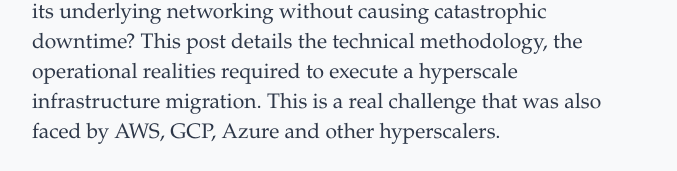
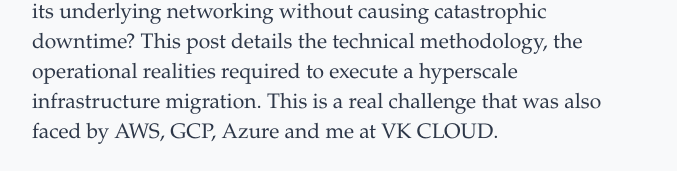
Before and after one commit to IlyaNyrkov/IlyaNyrkov.github.io, a Jekyll site: the page built from _posts/2026-04-27-migrating-200-000-network-ports.md, in a window 1280 px wide and 900 px high. Shown: the part 706-877 px from the top of the window, without its empty margins (128-805 px from the left). Built offline with Jekyll 4.4.1, drawn with Linux system fonts in a browser that asks for light colours; some web fonts are replaced; some of the changed text lies outside the part shown.

Commit message:
slight updates in port migration article

```diff
--- a/_posts/2026-04-27-migrating-200-000-network-ports.md
+++ b/_posts/2026-04-27-migrating-200-000-network-ports.md
@@ -3,7 +3,7 @@
 title: "Migrating 200,000 Network Ports: How to Swap SDNs in a Live Public Cloud"
 ---
 
-In my [previous post](/2026/04/17/surviving-200k-ports-why-openstack-neutron-breaks-at-hyperscale.md), I provided an  analysis on why legacy Software-Defined Networking (SDN) architectures like OpenStack Neutron break at hyperscale and why we need to replace them. However, architecting and deploying a modern SDN is only half the solution. The second half is the migration itself. How do you take a live public cloud with over 160,000 running VMs, 3,000 bare metal hypervisors and roughly 200,000 virtual ports, and replace its underlying networking without causing catastrophic downtime? This post details the technical methodology, the operational realities required to execute a hyperscale infrastructure migration. This is a real challenge that was also faced by AWS, GCP, Azure and other hyperscalers.
+In my [previous post](/2026/04/17/surviving-200k-ports-why-openstack-neutron-breaks-at-hyperscale.md), I provided an  analysis on why legacy Software-Defined Networking (SDN) architectures like OpenStack Neutron break at hyperscale and why we need to replace them. However, architecting and deploying a modern SDN is only half the solution. The second half is the migration itself. How do you take a live public cloud with over 160,000 running VMs, 3,000 bare metal hypervisors and roughly 200,000 virtual ports, and replace its underlying networking without causing catastrophic downtime? This post details the technical methodology, the operational realities required to execute a hyperscale infrastructure migration. This is a real challenge that was also faced by AWS, GCP, Azure and me at VK CLOUD.
 
 To be clear, migrating an environment of this size is a massive, cross-functional effort involving Product Managers, Software Developers, L1/L2 Tech Support, Site Reliability Engineers (SREs), and Solution Architects. As a Lead Solution Architect, I led the urgent migration of our top clients responsible for the majority of the cloud's revenue. I developed Public API-based [migration tools](https://github.com/vk-cs/neutron-2-sprut/tree/main) and methodology for these customers. Using the Public API is the safest way to migrate stateful infrastructure. It respects the cloud's built-in safety checks and quotas, unlike unstable backend database modifications that bypass user validation and risk silent corruption. These tools and the edge-cases discovered during their use then served as the core requirements and blueprint for the internal, automated pipelines used by the SRE team to migrate the remaining thousands of smaller clients seamlessly.
 
```
